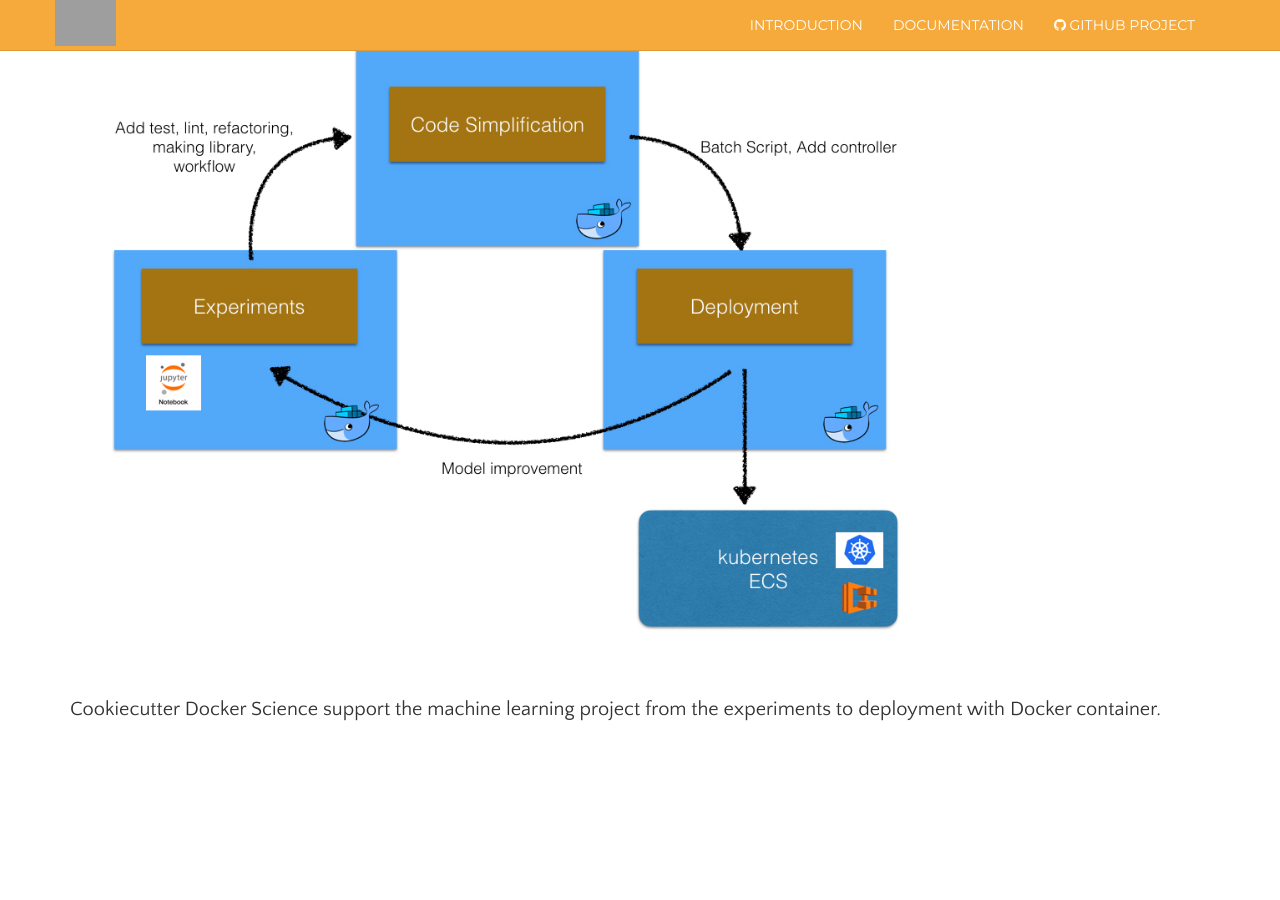
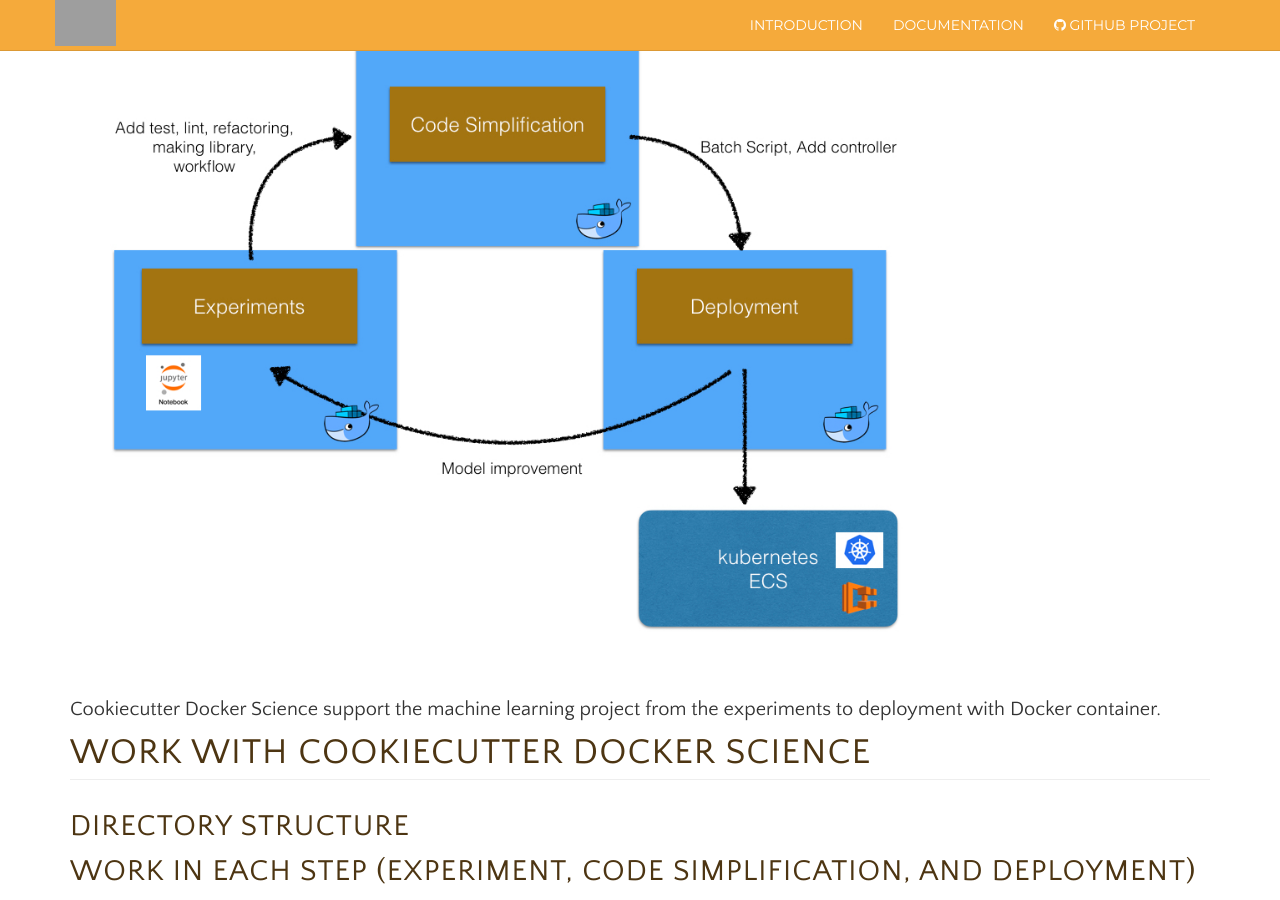
Before and after one commit to docker-science/docker-science.github.io, a Jekyll site: the page built from index.md, in a window 1280 px wide and 900 px high, scrolled down 1714 px. Built offline with Jekyll 4.4.1, drawn with Linux system fonts in a browser that asks for light colours; before the commit the page ends 2447 px from its top, so only the background shows below that; grey boxes are pictures that could not be loaded.

Commit message:
Add sections

```diff
--- a/index.md
+++ b/index.md
@@ -48,3 +48,10 @@ since we can begin code simplification and deployment seamlessly. The following
 <img src="resources/images/work-in-docker.jpg" style="width: 75%;" />
 
 Cookiecutter Docker Science support the machine learning project from the experiments to deployment with Docker container.
+
+
+# Work with Cookiecutter Docker Science
+
+## Directory structure
+
+## Work in each step (experiment, code simplification, and deployment)
```
